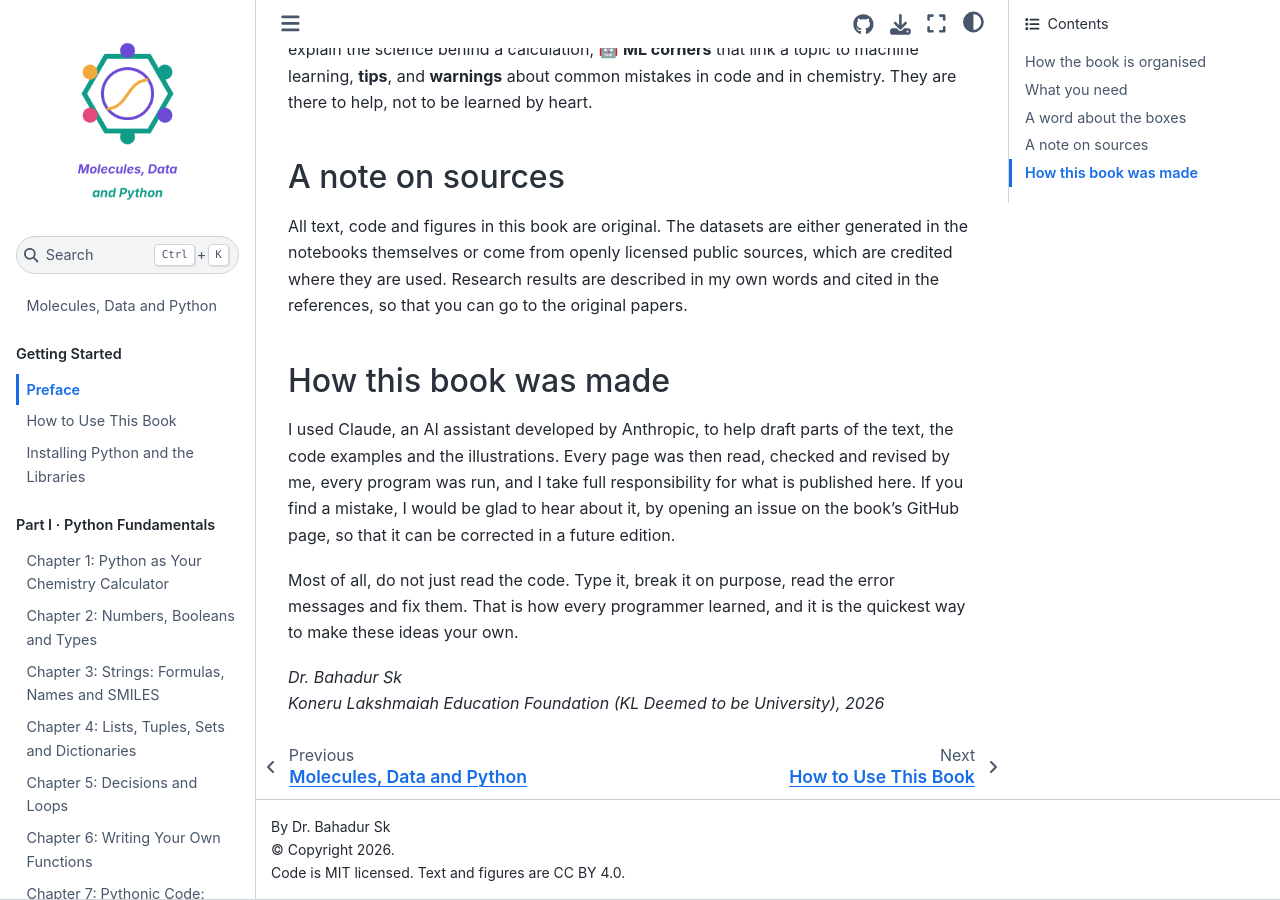
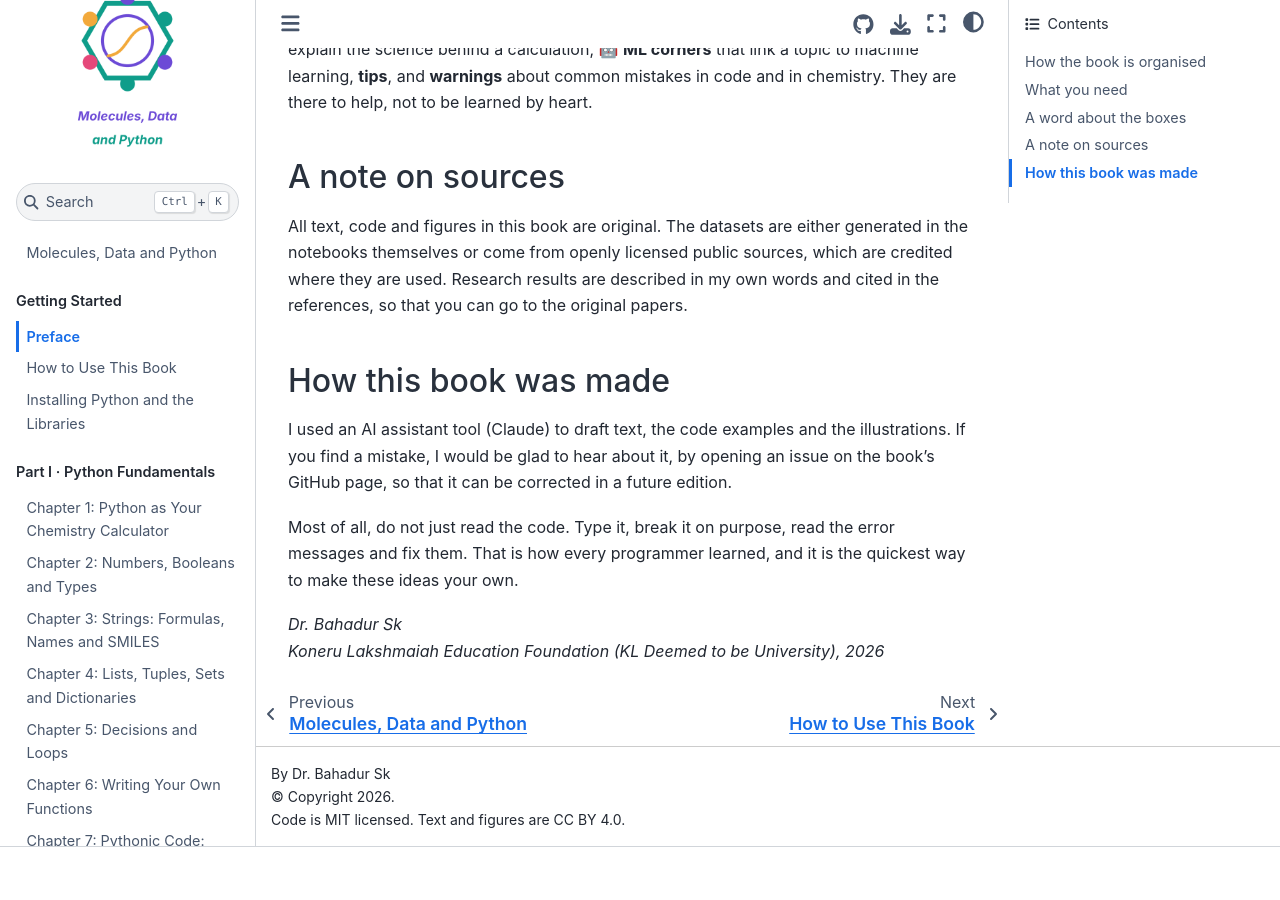
Before and after one commit to bahadursk/molecules-data-python, a Jupyter Book: the page built from book/front/preface.md, in a window 1280 px wide and 900 px high, scrolled down 2405 px. Built offline with Jupyter Book 1.0.4 settings and Sphinx 7.4.7 and the Sphinx Book theme 1.1.4, drawn with Linux system fonts in a browser that asks for light colours; after the commit the page ends 3252 px from its top, so only the background shows below that.

Commit message:
Preface: update AI tool statement

```diff
--- a/book/front/preface.md
+++ b/book/front/preface.md
@@ -36,7 +36,7 @@ All text, code and figures in this book are original. The datasets are either ge
 
 ## How this book was made
 
-I used Claude, an AI assistant developed by Anthropic, to help draft parts of the text, the code examples and the illustrations. Every page was then read, checked and revised by me, every program was run, and I take full responsibility for what is published here. If you find a mistake, I would be glad to hear about it, by opening an issue on the book's GitHub page, so that it can be corrected in a future edition.
+I used an AI assistant tool (Claude) to draft text, the code examples and the illustrations. If you find a mistake, I would be glad to hear about it, by opening an issue on the book's GitHub page, so that it can be corrected in a future edition.
 
 Most of all, do not just read the code. Type it, break it on purpose, read the error messages and fix them. That is how every programmer learned, and it is the quickest way to make these ideas your own.
 
```
